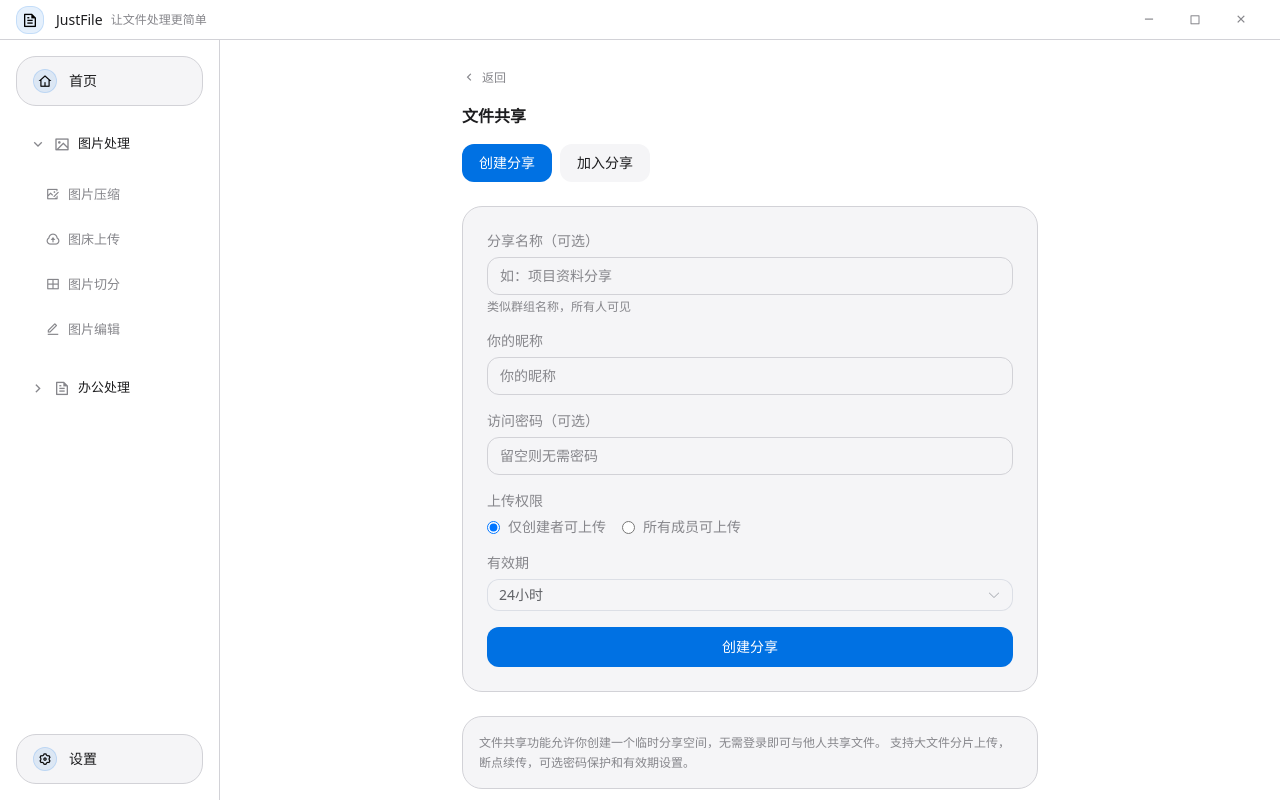
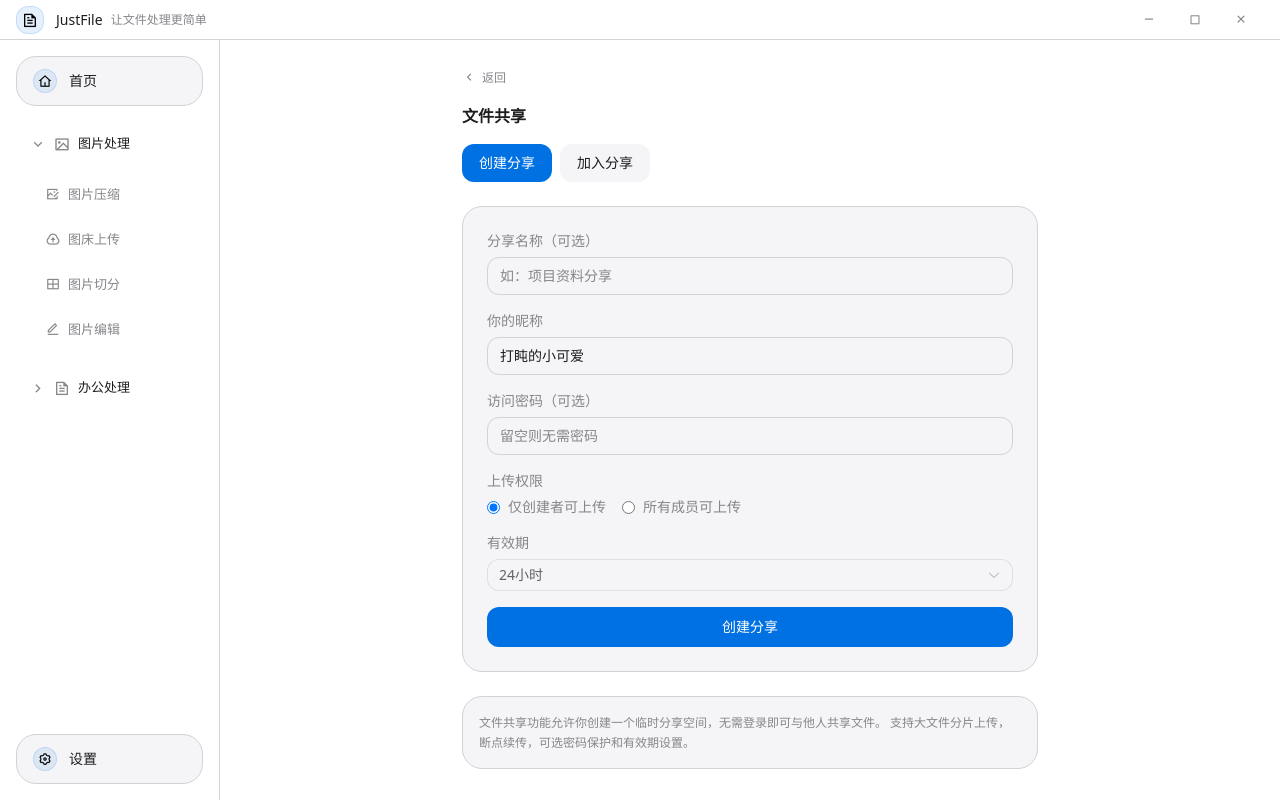
Before and after one commit to Ljznnn/justfile, a Vue app in the folder desktop/: page /#/share in a window 1280 px wide. Built offline with nearby package versions, Linux system fonts and the light colour scheme.

Commit message:
feat: improve share name display and add random nickname
- 移除分享名称的提示文字
- 历史记录显示分享名称（如有），分享码作为次要信息
- 创建/加入分享时自动生成有趣的随机昵称

```diff
--- a/desktop/src/views/FileShare.vue
+++ b/desktop/src/views/FileShare.vue
@@ -10,16 +10,38 @@ import type { CreateShareRequest, JoinShareRequest } from '@/types/share'
 const router = useRouter()
 const shareStore = useShareStore()
 
+/**
+ * 生成随机昵称
+ * 组合形容词和名词，生成有趣的昵称
+ */
+function generateRandomNickname(): string {
+  const adjectives = [
+    '犯困的', '摸鱼的', '发呆的', '熬夜的', '加班的', '打盹的',
+    '佛系的', '社恐的', '社牛的', '内卷的', '躺平的', '摆烂的',
+    '快乐的', '忧伤的', '高冷的', '呆萌的', '傲娇的', '调皮的',
+    '勤劳的', '懒惰的', '机智的', '憨憨的', '聪明的', '迷糊的'
+  ]
+  const nouns = [
+    '小乌龟', '小猫咪', '小狗狗', '小兔子', '小企鹅', '小熊猫',
+    '程序员', '设计师', '产品经理', '打工人', '干饭人', '摸鱼达人',
+    '小可爱', '大聪明', '小迷糊', '老司机', '萌新', '大佬',
+    '咸鱼', '卷王', '社畜', '小透明', '大魔王', '小天使'
+  ]
+  const adj = adjectives[Math.floor(Math.random() * adjectives.length)]
+  const noun = nouns[Math.floor(Math.random() * nouns.length)]
+  return `${adj}${noun}`
+}
+
 // Tab state
 const activeTab = ref<'create' | 'join'>('create')
 
-// Create form - 默认有效期24小时
+// Create form - 默认有效期24小时，昵称随机生成
 const createForm = ref<CreateShareRequest>({
   shareName: '',
   password: '',
   shareMode: 0,
   expiresInHours: 24,
-  creatorName: ''
+  creatorName: generateRandomNickname()
 })
 const createLoading = ref(false)
 
@@ -27,7 +49,7 @@ const createLoading = ref(false)
 const joinCode = ref('')
 const joinForm = ref<JoinShareRequest>({
   password: '',
-  memberName: ''
+  memberName: generateRandomNickname()
 })
 const joinLoading = ref(false)
 
@@ -44,6 +66,7 @@ const expireOptions = [
 interface HistoryShare {
   shareCode: string
   shareId: number
+  shareName: string | null
   isCreator: boolean
   createdAt: string
   expiresAt: string | null
@@ -70,7 +93,7 @@ function loadHistory() {
 }
 
 /**
- * 刷新历史分享记录的信息（成员数、文件数、过期时间）
+ * 刷新历史分享记录的信息（成员数、文件数、过期时间、分享名称）
  * 在每次进入页面时调用
  */
 async function refreshHistoryInfo() {
@@ -86,6 +109,7 @@ async function refreshHistoryInfo() {
           share.memberCount = info.memberCount
           share.fileCount = info.fileCount
           share.expiresAt = info.expiresAt
+          share.shareName = info.shareName
         })
         .catch(() => {
           // 分享可能已过期或被删除，保持原数据
@@ -104,15 +128,17 @@ async function refreshHistoryInfo() {
  * @param share 分享信息
  * @param isCreator 是否为创建者
  */
-function saveToHistory(share: { shareCode: string; shareId: number; expiresAt: string | null }, isCreator: boolean, memberCount: number = 1, fileCount: number = 0) {
+function saveToHistory(share: { shareCode: string; shareId: number; shareName: string | null; expiresAt: string | null }, isCreator: boolean, memberCount: number = 1, fileCount: number = 0) {
   const existing = historyShares.value.findIndex(h => h.shareCode === share.shareCode)
   if (existing >= 0) {
     historyShares.value[existing].memberCount = memberCount
     historyShares.value[existing].fileCount = fileCount
+    historyShares.value[existing].shareName = share.shareName
   } else {
     historyShares.value.unshift({
       shareCode: share.shareCode,
       shareId: share.shareId,
+      shareName: share.shareName,
       isCreator,
       createdAt: new Date().toISOString(),
       expiresAt: share.expiresAt,
@@ -266,7 +292,8 @@ onMounted(async () => {
           </div>
           <div class="flex-1 min-w-0">
             <div class="flex items-center gap-2">
-              <span class="text-primary text-sm font-mono font-medium">{{ share.shareCode }}</span>
+              <span class="text-primary text-sm font-medium">{{ share.shareName || share.shareCode }}</span>
+              <span v-if="share.shareName" class="text-muted text-xs font-mono">{{ share.shareCode }}</span>
             </div>
             <p class="text-muted text-xs mt-1">
               {{ share.memberCount }}人 · {{ share.fileCount }}文件 · {{ formatTime(share.expiresAt) }}
@@ -317,7 +344,6 @@ onMounted(async () => {
           placeholder="如：项目资料分享"
           maxlength="100"
         />
-        <p class="text-xs text-muted mt-1">类似群组名称，所有人可见</p>
       </div>
 
       <div>
```
